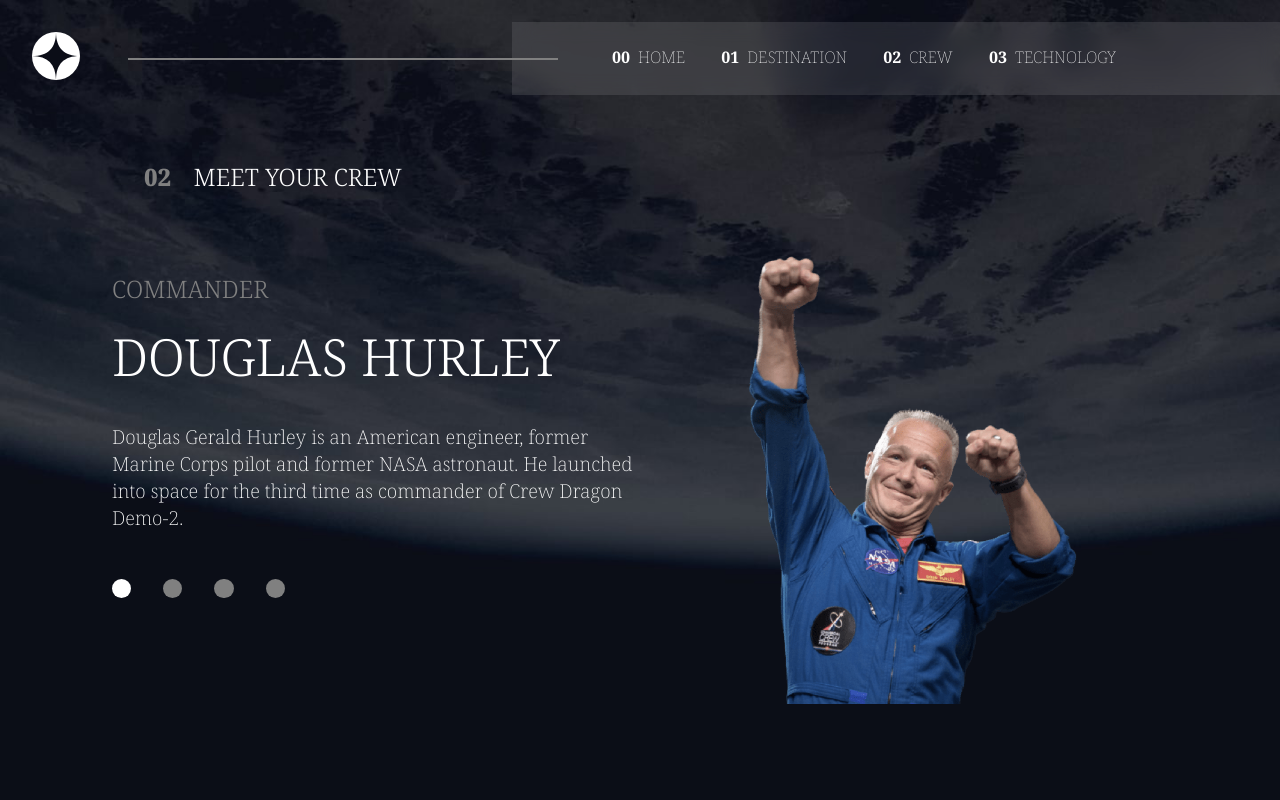
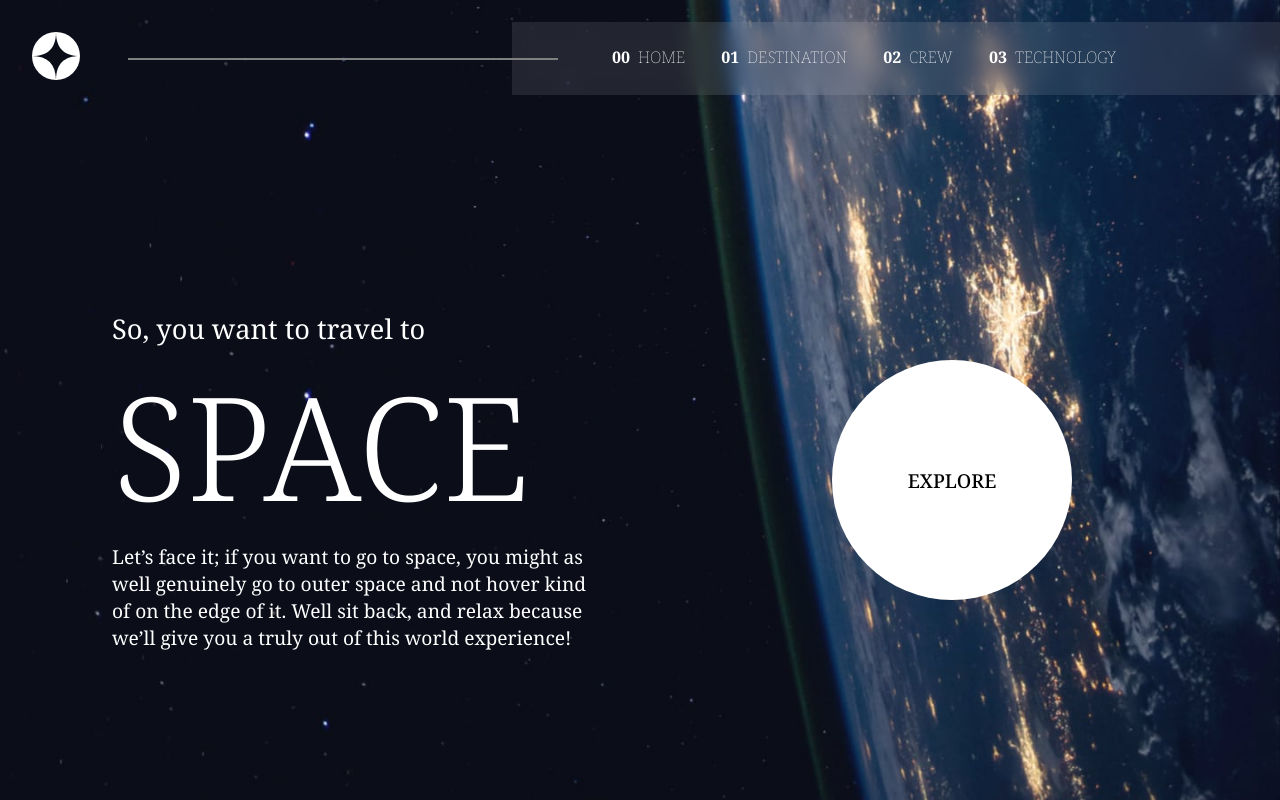
Before and after one commit to jNascimentoCW/space-tourism, a React (Vite) app: page / in a window 1280 px wide. Built offline with nearby package versions, Linux system fonts and the light colour scheme.

Commit message:
feat: creating routes with React Router

```diff
--- a/package.json
+++ b/package.json
@@ -14,6 +14,7 @@
     "@fortawesome/react-fontawesome": "^3.1.1",
     "react": "^19.2.0",
     "react-dom": "^19.2.0",
+    "react-router-dom": "^7.11.0",
     "styled-components": "^6.1.19"
   },
   "devDependencies": {
--- a/src/components/App.jsx
+++ b/src/components/App.jsx
@@ -1,4 +1,5 @@
 import { useState } from "react";
+import { BrowserRouter, Route, Routes } from "react-router-dom";
 
 import "./App.css";
 import Navbar from "./Navbar/Navbar";
@@ -10,12 +11,14 @@
   const [page, setPage] = useState("main");
 
   return (
-    <>
+    <BrowserRouter>
       <Navbar />
-      {/* <Home /> */}
-      {/* <Destination /> */}
-      <Crew />
-    </>
+      <Routes>
+        <Route path="/" element={<Home />} />
+        <Route path="/destination" element={<Destination />} />
+        <Route path="/crew" element={<Crew />} />
+      </Routes>
+    </BrowserRouter>
   );
 }
 
--- a/src/components/Crew/Crew.jsx
+++ b/src/components/Crew/Crew.jsx
@@ -109,12 +109,14 @@
   background-repeat: no-repeat;
   background-size: contain;
   background-position: center;
-  width: 28rem;
-  height: 28rem;
-  /* position: absolute; */
-  /* bottom: 0; */
+  width: 35rem;
+  height: 35rem;
+  position: absolute;
+  bottom: 0;
+  right: 2rem;
 
   @media (max-width: 768px) {
+    position: inherit;
     /* top: 8rem; */
     /* bottom: initial; */
     width: 20rem;
@@ -127,6 +129,9 @@
   @media (min-width: 769px) and (max-width: 1024px) {
     position: absolute;
     bottom: 0;
+    left: 50%;
+    right: 50%;
+    transform: translateX(-50%);
     width: 37rem;
     height: 37rem;
   }
--- a/src/components/Navbar/Navbar.jsx
+++ b/src/components/Navbar/Navbar.jsx
@@ -1,5 +1,6 @@
 import styled from "styled-components";
 import { useState } from "react";
+import { Link } from "react-router-dom";
 
 import { FontAwesomeIcon } from "@fortawesome/react-fontawesome";
 import { faBars, faXmark } from "@fortawesome/free-solid-svg-icons";
@@ -41,7 +42,9 @@
   }
 `;
 
-const DivBtn = styled.div`
+const DivBtn = styled(Link)`
+  text-decoration: none;
+  color: white;
   display: flex;
   justify-content: center;
   align-items: center;
@@ -129,22 +132,22 @@
       {/* NAV MENU */}
       <NavbarNav open={open}>
         <Hr />
-        <DivBtn>
+        <DivBtn to="/">
           <NumberSpan>00</NumberSpan>
           <NavP>HOME</NavP>
         </DivBtn>
 
-        <DivBtn>
+        <DivBtn to="/destination">
           <NumberSpan>01</NumberSpan>
           <NavP>DESTINATION</NavP>
         </DivBtn>
 
-        <DivBtn>
+        <DivBtn to="/crew">
           <NumberSpan>02</NumberSpan>
           <NavP>CREW</NavP>
         </DivBtn>
 
-        <DivBtn>
+        <DivBtn to="technology">
           <NumberSpan>03</NumberSpan>
           <NavP>TECHNOLOGY</NavP>
         </DivBtn>
```
Also changed, not shown: 1 other file (tests, documents, lock files or other folders).
